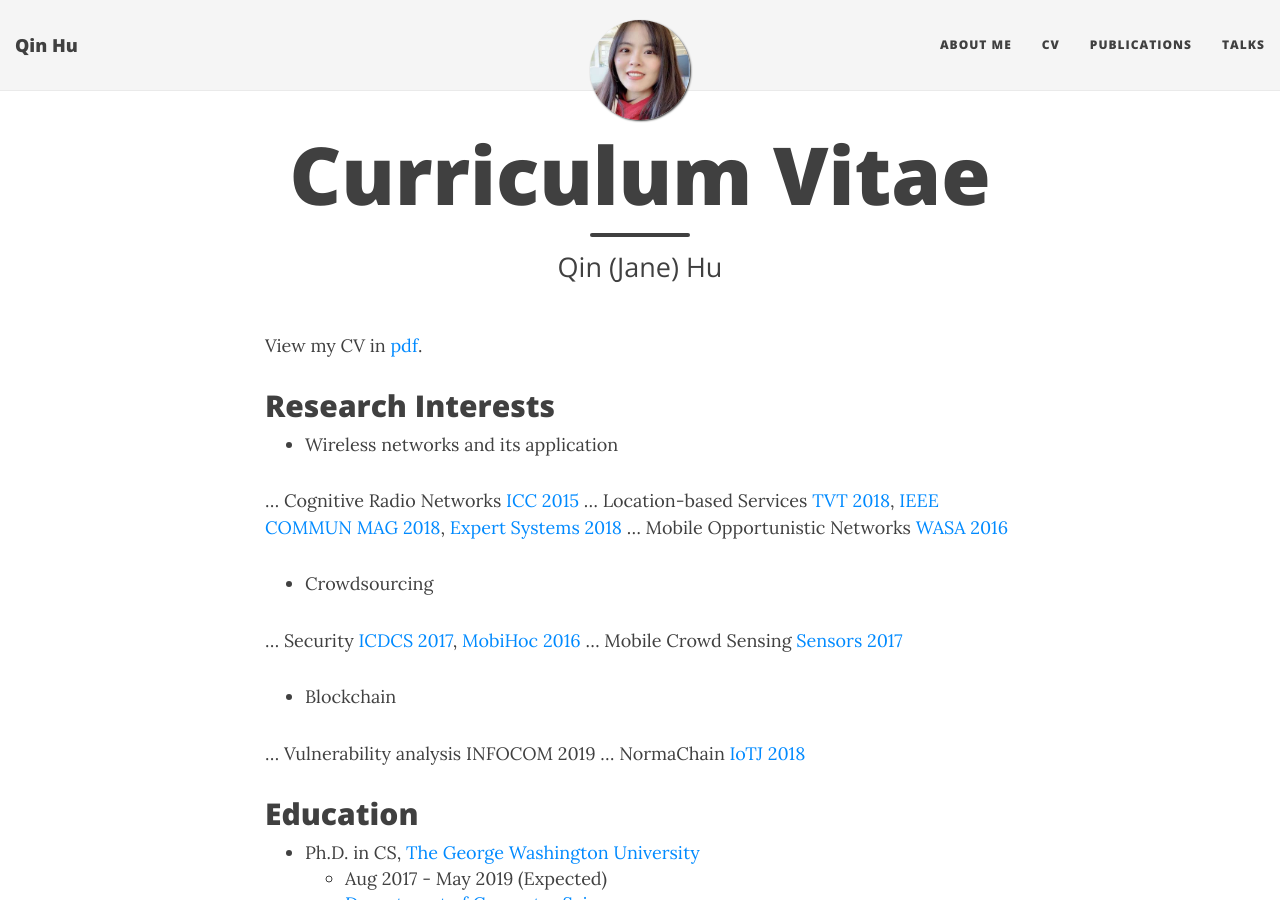
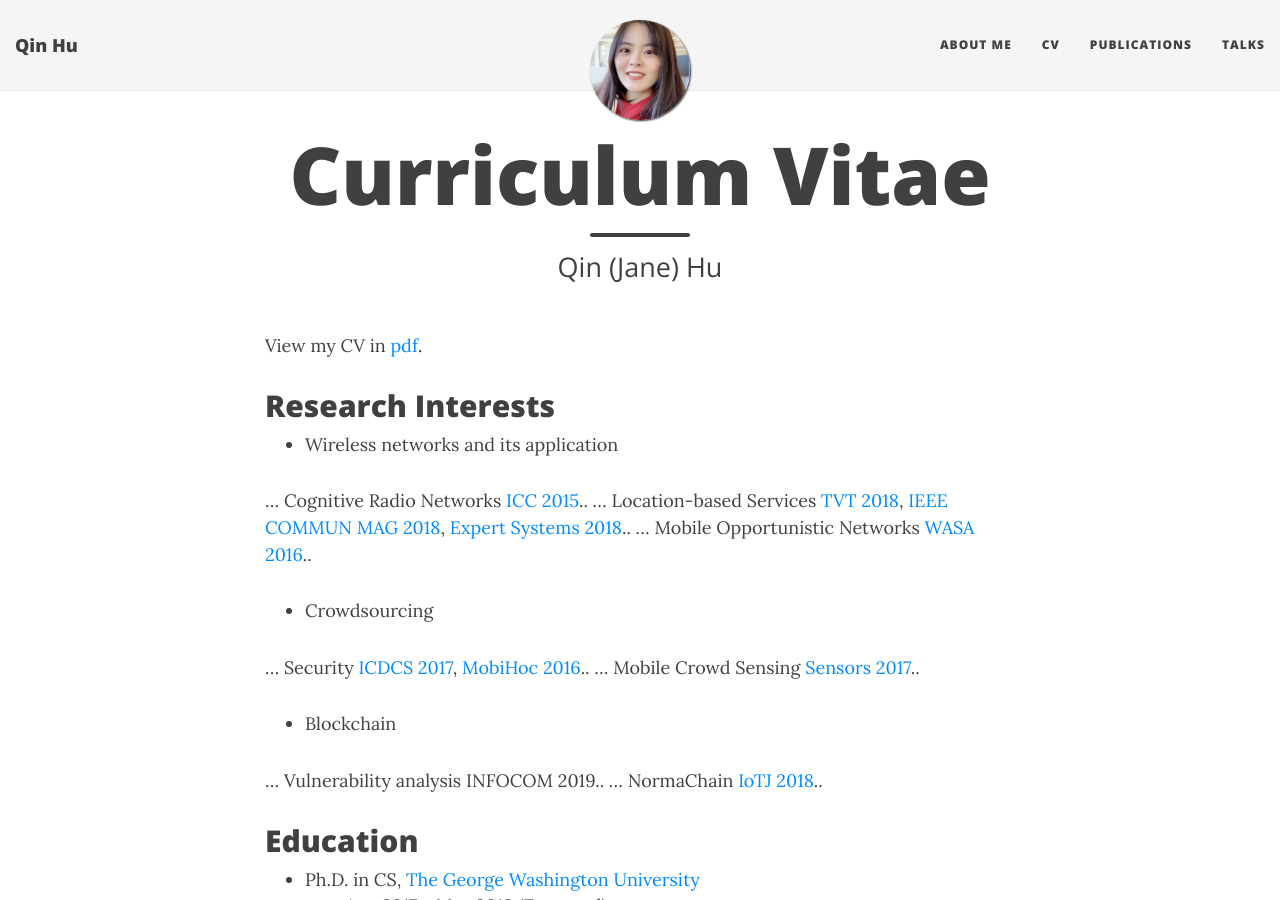
Before and after one commit to qinhu2010/qinhu2010.github.io, a Jekyll site: the page built from CV.md, in a window 1280 px wide and 900 px high. Built offline with Jekyll 4.4.1, drawn with Linux system fonts in a browser that asks for light colours; nearby versions of some CDN libraries.

Commit message:
Update CV.md

```diff
--- a/CV.md
+++ b/CV.md
@@ -10,19 +10,19 @@ View my CV in [pdf](file/CV_QinHu.pdf).
 
 - Wireless networks and its application
 
-... Cognitive Radio Networks [ICC 2015](https://ieeexplore.ieee.org/abstract/document/7249533)
-... Location-based Services [TVT 2018](https://ieeexplore.ieee.org/abstract/document/8360466), [IEEE COMMUN MAG 2018](https://ieeexplore.ieee.org/abstract/document/8316781), [Expert Systems 2018](https://onlinelibrary.wiley.com/doi/abs/10.1111/exsy.12252)
-... Mobile Opportunistic Networks [WASA 2016](https://link.springer.com/chapter/10.1007/978-3-319-42836-9_34)
+... Cognitive Radio Networks [ICC 2015](https://ieeexplore.ieee.org/abstract/document/7249533)..
+... Location-based Services [TVT 2018](https://ieeexplore.ieee.org/abstract/document/8360466), [IEEE COMMUN MAG 2018](https://ieeexplore.ieee.org/abstract/document/8316781), [Expert Systems 2018](https://onlinelibrary.wiley.com/doi/abs/10.1111/exsy.12252)..
+... Mobile Opportunistic Networks [WASA 2016](https://link.springer.com/chapter/10.1007/978-3-319-42836-9_34)..
 
 - Crowdsourcing
 
-... Security [ICDCS 2017](https://ieeexplore.ieee.org/abstract/document/7980054), [MobiHoc 2016](https://dl.acm.org/citation.cfm?id=2942402)
-... Mobile Crowd Sensing [Sensors 2017](https://www.mdpi.com/1424-8220/17/5/1012/htm)
+... Security [ICDCS 2017](https://ieeexplore.ieee.org/abstract/document/7980054), [MobiHoc 2016](https://dl.acm.org/citation.cfm?id=2942402)..
+... Mobile Crowd Sensing [Sensors 2017](https://www.mdpi.com/1424-8220/17/5/1012/htm)..
 
 - Blockchain
 
-... Vulnerability analysis INFOCOM 2019
-... NormaChain [IoTJ 2018](https://ieeexplore.ieee.org/abstract/document/8502858)
+... Vulnerability analysis INFOCOM 2019..
+... NormaChain [IoTJ 2018](https://ieeexplore.ieee.org/abstract/document/8502858)..
 
 ## Education
 
```
